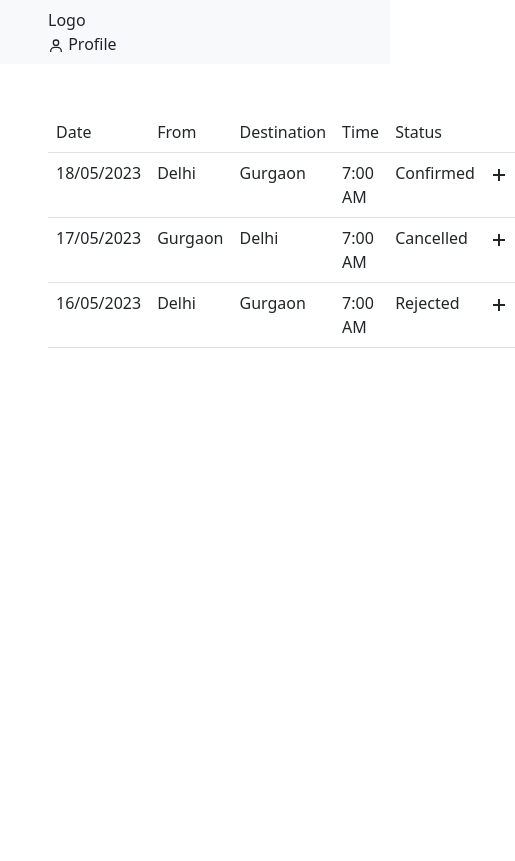
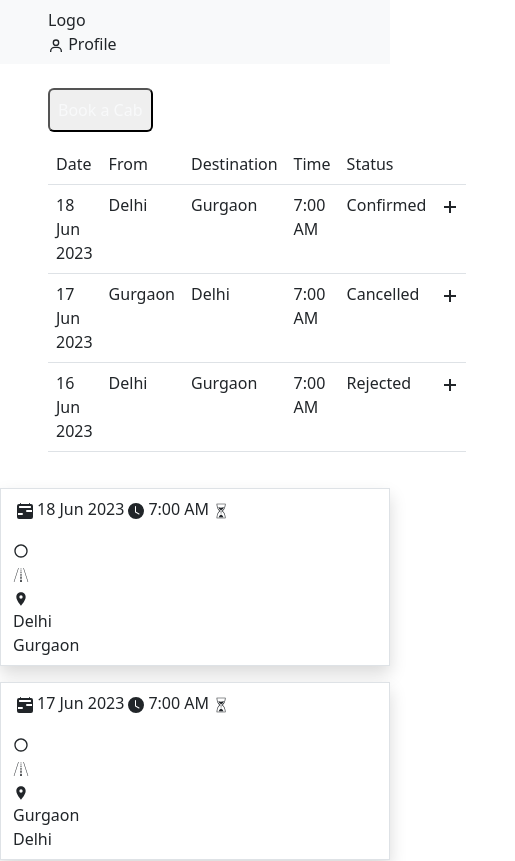
Before and after one commit to UI-GGN/CBP3-React-Rebels, a React (Create React App) app: page /booking-history in a window 390 px wide. Shown: the top 861 px of the page, 515 px wide, since content can reach past the window. Built offline with nearby package versions, Linux system fonts and the light colour scheme.

Commit message:
RR|Soumya,Dhruva|Add. Mobile functionality and Book a cab button

```diff
--- a/src/App.js
+++ b/src/App.js
@@ -9,7 +9,7 @@ import BookingConfirmation from './pages/Bookingconfirmation';
 import SignUp from './pages/Signup';
 import ErrorPage from './pages/ErrorPage';
 import LandingPage_ from './pages/LandingPage_';
-import BookingHistory from './pages/BookingHistory.tsx';
+import BookingHistory from './pages/BookingHistory.js';
 import Navbar from './components/Navbar';
 
 function App() {
--- a/src/components/Accordion.js
+++ b/src/components/Accordion.js
@@ -4,7 +4,7 @@ import { GoDash, GoPlus } from 'react-icons/go';
 import { GrNorton } from 'react-icons/gr';
 import { GiCancel } from 'react-icons/gi';
 
-const Accordion = ({ list }) => {
+const Accordion = ({ list, dateFormatter }) => {
   const [expandIndex, setExpandIndex] = useState(-1);
   const bookingList = list.map((item, index) => {
     const expandedIndex = expandIndex === index;
@@ -17,11 +17,11 @@ const Accordion = ({ list }) => {
         <tr
           className={selectedRowStyle}
           onClick={() => {
-            setExpandIndex(index);
+            expandedIndex ? setExpandIndex(-1) : setExpandIndex(index);
           }}
         >
           <td className={expandedIndex ? 'border-0' : 'border-b-1'}>
-            {item.bookingDate}
+            {dateFormatter(item.bookingDate)}
           </td>
           <td className={expandedIndex ? 'border-0' : 'border-b-1'}>
             {item.cabFrom}
@@ -32,15 +32,23 @@ const Accordion = ({ list }) => {
           <td className={expandedIndex ? 'border-0' : 'border-b-1'}>
             {item.pickUpTime}
           </td>
-          <td className={expandedIndex ? 'border-0' : 'border-b-1'}>
+          <td className={expandedIndex ? 'border-0 ' : 'border-b-1'}>
             {item.status}
           </td>
-          <td className={expandedIndex ? 'border-0' : 'border-b-1'}>{icon}</td>
+          <td
+            className={
+              expandedIndex
+                ? 'border-0 hover:cursor-pointer'
+                : 'border-b-1 hover:cursor-pointer'
+            }
+          >
+            {icon}
+          </td>
         </tr>
         {expandedIndex && (
           <tr className="bg-tw_hover_light ">
             <td colSpan={6} className="border-b-1">
-              <div>{item.bookingTime}</div>
+              <div>Your Booking time is : {item.bookingTime}</div>
             </td>
           </tr>
         )}
@@ -49,7 +57,7 @@ const Accordion = ({ list }) => {
   });
 
   return (
-    <div className="p-5">
+    <div className="px-5 py-1">
       <table className="table">
         <thead>
           <tr className="bg-tw_primary text-light">
--- /dev/null
+++ b/src/pages/BookingHistory.js
@@ -0,0 +1,127 @@
+import React from 'react';
+
+import { useEffect } from 'react';
+import { BsFillClockFill, BsFillCalendar2RangeFill } from 'react-icons/bs';
+import { GiSandsOfTime, GiRoad } from 'react-icons/gi';
+import { MdLocationOn, MdPanoramaFishEye } from 'react-icons/md';
+//@ts-ignore
+import Accordion from '../components/Accordion.js';
+import Button from '../components/Button.js';
+
+const bookingHistory = [
+  {
+    sno: '1',
+    employeeName: 'Dummy',
+    employeeId: '12345',
+    cabFrom: 'Delhi',
+    cabTo: 'Gurgaon',
+    bookingDate: '18/05/2023',
+    pickUpTime: '7:00 AM',
+    bookingTime: '6:00 PM',
+    status: 'Confirmed',
+  },
+  {
+    sno: '2',
+    employeeName: 'Test',
+    employeeId: '14245',
+    cabFrom: 'Gurgaon',
+    cabTo: 'Delhi',
+    bookingDate: '17/05/2023',
+    pickUpTime: '7:00 AM',
+    bookingTime: '6:00 PM',
+    status: 'Cancelled',
+  },
+  {
+    sno: '3',
+    employeeName: 'Response',
+    employeeId: '11145',
+    cabFrom: 'Delhi',
+    cabTo: 'Gurgaon',
+    bookingDate: '16/05/2023',
+    pickUpTime: '7:00 AM',
+    bookingTime: '6:00 PM',
+    status: 'Rejected',
+  },
+];
+const toReadableDate = (date) => {
+  const monthName = [
+    'Jan',
+    'Feb',
+    'Mar',
+    'Apr',
+    'May',
+    'Jun',
+    'Jul',
+    'Aug',
+    'Sep',
+    'Oct',
+    'Nov',
+    'Dec',
+  ];
+  let dateParts = date.split('/');
+  return `${dateParts[0]} ${monthName[Number(dateParts[1])]} ${dateParts[2]}`;
+};
+const BookingHistory = () => {
+  let history;
+  useEffect(() => {
+    history = bookingHistory;
+  }, []);
+
+  return (
+    <div>
+      <div className="flex flex-row-reverse pt-4 pb-2 px-5">
+        <button className="bg-tw_primary text-light p-2 rounded">
+          Book a Cab
+        </button>
+      </div>
+      <div className="hidden sm:block">
+        <Accordion list={bookingHistory} dateFormatter={toReadableDate} />
+      </div>
+      <div className="block sm:hidden">
+        {bookingHistory.map((item) => {
+          return (
+            <div
+              key={item.sno}
+              className="max-w-xs px-1 my-3 mx-auto bg-white border rounded-lg shadow"
+            >
+              <div className="flex flex-row p-2 mx-1 justify-between border-b text-tw_primary">
+                <span className="flex text-xs">
+                  <BsFillCalendar2RangeFill size={'1rem'} />
+                  <span className="mx-1">
+                    {toReadableDate(item.bookingDate)}
+                  </span>
+                </span>
+                <span className="flex item-center text-xs">
+                  <BsFillClockFill size={'1rem'} />
+                  <span className="mx-1">{item.pickUpTime}</span>
+                </span>
+                <span>
+                  <GiSandsOfTime size={'1rem'} />
+                </span>
+              </div>
+              <div className="flex flex-auto p-2">
+                <div className="">
+                  <div className="text-tw_dark">
+                    <MdPanoramaFishEye />
+                  </div>
+                  <div>
+                    <GiRoad height={'2rem'} />
+                  </div>
+                  <div className="text-tw_secondary">
+                    <MdLocationOn />
+                  </div>
+                </div>
+                <div className="ml-2 flex w-full flex-col">
+                  <div className="text-xs">{item.cabFrom}</div>
+                  <div className="text-xs mt-auto">{item.cabTo}</div>
+                </div>
+              </div>
+            </div>
+          );
+        })}
+      </div>
+    </div>
+  );
+};
+
+export default BookingHistory;
--- a/src/pages/BookingHistory.tsx
+++ /dev/null
@@ -1,56 +0,0 @@
-import React from 'react';
-
-import { useEffect } from 'react';
-
-//@ts-ignore
-import Accordion from '../components/Accordion.js';
-
-const bookingHistory = [
-  {
-    sno: '1',
-    employeeName: 'Dummy',
-    employeeId: '12345',
-    cabFrom: 'Delhi',
-    cabTo: 'Gurgaon',
-    bookingDate: '18/05/2023',
-    pickUpTime: '7:00 AM',
-    bookingTime: '6:00 PM',
-    status: 'Confirmed',
-  },
-  {
-    sno: '2',
-    employeeName: 'Test',
-    employeeId: '14245',
-    cabFrom: 'Gurgaon',
-    cabTo: 'Delhi',
-    bookingDate: '17/05/2023',
-    pickUpTime: '7:00 AM',
-    bookingTime: '6:00 PM',
-    status: 'Cancelled',
-  },
-  {
-    sno: '3',
-    employeeName: 'Response',
-    employeeId: '11145',
-    cabFrom: 'Delhi',
-    cabTo: 'Gurgaon',
-    bookingDate: '16/05/2023',
-    pickUpTime: '7:00 AM',
-    bookingTime: '6:00 PM',
-    status: 'Rejected',
-  },
-];
-const BookingHistory = () => {
-  let history;
-  useEffect(() => {
-    history = bookingHistory;
-  }, []);
-
-  return (
-    <div>
-      <Accordion list={bookingHistory} />
-    </div>
-  );
-};
-
-export default BookingHistory;
```
